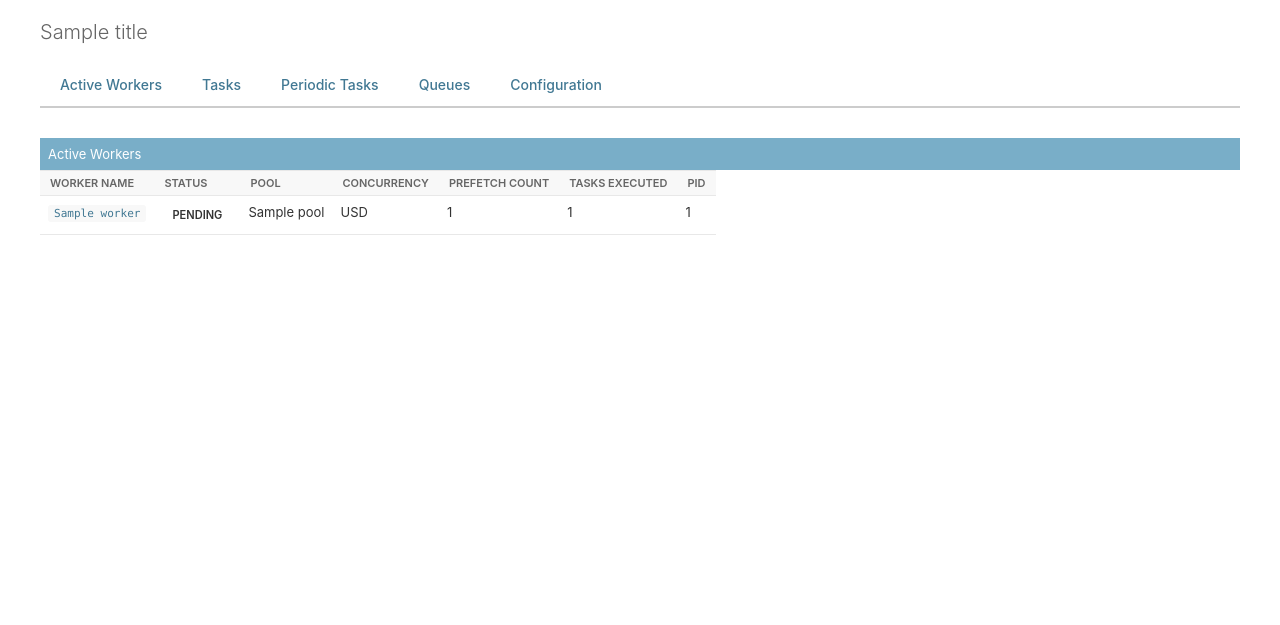
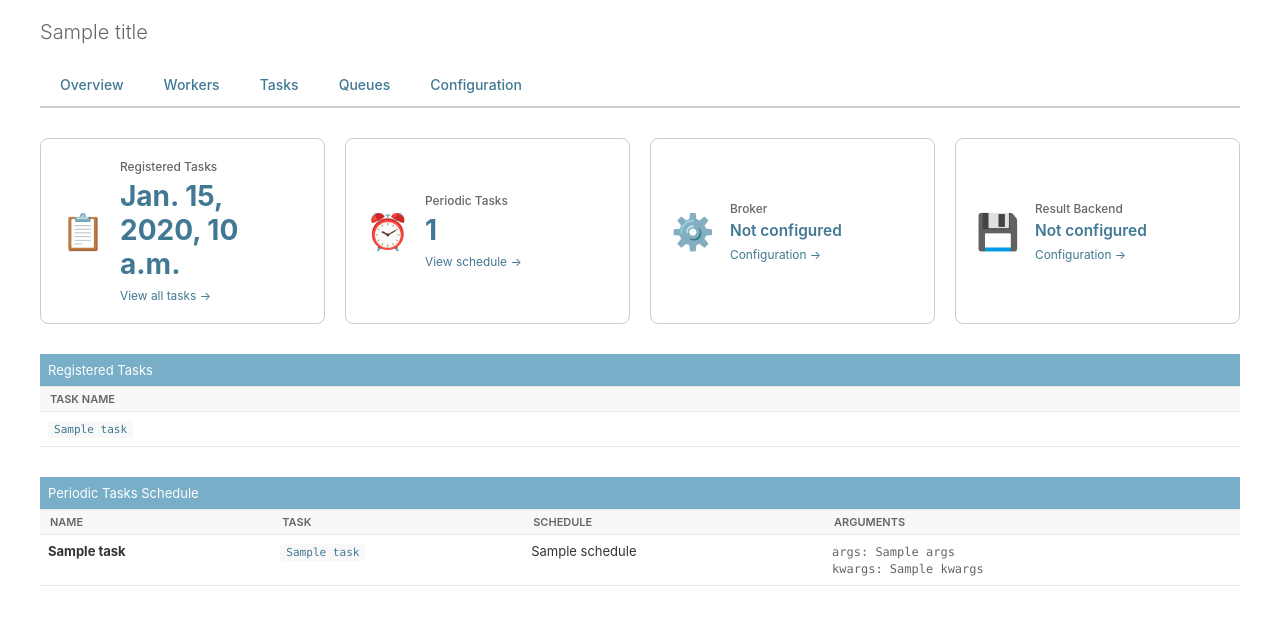
Before and after one commit to yassi/dj-celery-panel, a Django app: template dj_celery_panel/templates/admin/dj_celery_panel/index.html in a window 1280 px wide. Shown: the part 86-711 px from the top of the page. Run offline with Django 4.2, Linux system fonts and the light colour scheme; the template is opened without the code that fills it: most values are stand-ins (such as "Sample title", 1, 10 or a date in 2020); parts of the project's set-up code (start-up, migrations or seed data) failed here and were passed over.

Commit message:
fill out queues template and separate workers template from overview

```diff
--- a/dj_celery_panel/templates/admin/dj_celery_panel/_tabs.html
+++ b/dj_celery_panel/templates/admin/dj_celery_panel/_tabs.html
@@ -3,14 +3,14 @@
 <div class="module">
 
     <nav class="celery-tabs">
-        <a href="{% url 'dj_celery_panel:index' %}" class="celery-tab {% if current_tab == 'workers' %}celery-tab-active{% endif %}">
-            {% trans 'Active Workers' %}
+        <a href="{% url 'dj_celery_panel:index' %}" class="celery-tab {% if current_tab == 'overview' %}celery-tab-active{% endif %}">
+            {% trans 'Overview' %}
+        </a>
+        <a href="{% url 'dj_celery_panel:workers' %}" class="celery-tab {% if current_tab == 'workers' %}celery-tab-active{% endif %}">
+            {% trans 'Workers' %}
         </a>
         <a href="{% url 'dj_celery_panel:tasks' %}" class="celery-tab {% if current_tab == 'tasks' %}celery-tab-active{% endif %}">
             {% trans 'Tasks' %}
-        </a>
-        <a href="{% url 'dj_celery_panel:periodic_tasks' %}" class="celery-tab {% if current_tab == 'periodic_tasks' %}celery-tab-active{% endif %}">
-            {% trans 'Periodic Tasks' %}
         </a>
         <a href="{% url 'dj_celery_panel:queues' %}" class="celery-tab {% if current_tab == 'queues' %}celery-tab-active{% endif %}">
             {% trans 'Queues' %}
--- a/dj_celery_panel/templates/admin/dj_celery_panel/index.html
+++ b/dj_celery_panel/templates/admin/dj_celery_panel/index.html
@@ -4,45 +4,128 @@
 {% block content %}
 {% include "admin/dj_celery_panel/_tabs.html" %}
 
+<div class="celery-tab-content">
+    <!-- Overview Cards -->
+    <div class="overview-cards">
+        <div class="overview-card">
+            <div class="overview-card-icon">📋</div>
+            <div class="overview-card-content">
+                <div class="overview-card-label">{% trans 'Registered Tasks' %}</div>
+                <div class="overview-card-value">{{ registered_tasks_count }}</div>
+                <a href="{% url 'dj_celery_panel:tasks' %}" class="overview-card-link">{% trans 'View all tasks →' %}</a>
+            </div>
+        </div>
+
+        <div class="overview-card">
+            <div class="overview-card-icon">⏰</div>
+            <div class="overview-card-content">
+                <div class="overview-card-label">{% trans 'Periodic Tasks' %}</div>
+                <div class="overview-card-value">{{ periodic_tasks_count }}</div>
+                <a href="#periodic-section" class="overview-card-link">{% trans 'View schedule →' %}</a>
+            </div>
+        </div>
+
+        <div class="overview-card">
+            <div class="overview-card-icon">⚙️</div>
+            <div class="overview-card-content">
+                <div class="overview-card-label">{% trans 'Broker' %}</div>
+                <div class="overview-card-value-small">{{ config.broker_type|default:"Not configured" }}</div>
+                <a href="{% url 'dj_celery_panel:configuration' %}" class="overview-card-link">{% trans 'Configuration →' %}</a>
+            </div>
+        </div>
+
+        <div class="overview-card">
+            <div class="overview-card-icon">💾</div>
+            <div class="overview-card-content">
+                <div class="overview-card-label">{% trans 'Result Backend' %}</div>
+                <div class="overview-card-value-small">{{ config.result_backend_type|default:"Not configured" }}</div>
+                <a href="{% url 'dj_celery_panel:configuration' %}" class="overview-card-link">{% trans 'Configuration →' %}</a>
+            </div>
+        </div>
+    </div>
+
+    <!-- Registered Tasks Section -->
     <div class="module">
-    <h2>{% trans 'Active Workers' %}</h2>
-    <table class="workers-table">
+        <h2>{% trans 'Registered Tasks' %}</h2>
+        {% if registered_tasks %}
+        <div class="results">
+            <table id="result_list">
                 <thead>
                     <tr>
-                <th>{% trans 'Worker Name' %}</th>
-                <th>{% trans 'Status' %}</th>
-                <th>{% trans 'Pool' %}</th>
-                <th>{% trans 'Concurrency' %}</th>
-                <th>{% trans 'Prefetch Count' %}</th>
-                <th>{% trans 'Tasks Executed' %}</th>
-                <th>{% trans 'PID' %}</th>
+                        <th scope="col">{% trans 'Task Name' %}</th>
                     </tr>
                 </thead>
                 <tbody>
-            {% if celery_status.workers_detail %}
-                {% for worker in celery_status.workers_detail %}
+                    {% for task in registered_tasks %}
                     <tr>
-                    <td><code class="worker-name">{{ worker.name }}</code></td>
-                    <td><span class="worker-status worker-status-{{ worker.status }}">{{ worker.status|capfirst }}</span></td>
-                    <td>{{ worker.pool }}</td>
-                    <td>{{ worker.concurrency }}</td>
-                    <td>{{ worker.prefetch_count }}</td>
-                    <td>{{ worker.total_tasks_executed }}</td>
-                    <td>{{ worker.pid }}</td>
+                        <td><code class="task-name">{{ task }}</code></td>
                     </tr>
                     {% endfor %}
-            {% else %}
-                <tr class="empty-state-row">
-                    <td colspan="7" class="empty-state-message">
-                        <div class="empty-state-content">
-                            <span class="empty-state-icon">⚠️</span>
-                            <p class="empty-state-title">{% trans 'No Workers Running' %}</p>
-                            <p class="empty-state-text">{% trans 'Start a Celery worker to process tasks.' %}</p>
-                        </div>
-                    </td>
-                </tr>
-            {% endif %}
                 </tbody>
             </table>
         </div>
+        {% else %}
+        <div class="empty-state-row">
+            <div class="empty-state-message">
+                <div class="empty-state-content">
+                    <span class="empty-state-icon">📋</span>
+                    <p class="empty-state-title">{% trans 'No Registered Tasks' %}</p>
+                    <p class="empty-state-text">{% trans 'No tasks have been registered in the Celery app.' %}</p>
+                </div>
+            </div>
+        </div>
+        {% endif %}
+    </div>
+
+    <!-- Periodic Tasks Section -->
+    <div id="periodic-section" class="module">
+        <h2>{% trans 'Periodic Tasks Schedule' %}</h2>
+        {% if periodic_tasks %}
+        <div class="results">
+            <table id="result_list">
+                <thead>
+                    <tr>
+                        <th scope="col">{% trans 'Name' %}</th>
+                        <th scope="col">{% trans 'Task' %}</th>
+                        <th scope="col">{% trans 'Schedule' %}</th>
+                        <th scope="col">{% trans 'Arguments' %}</th>
+                    </tr>
+                </thead>
+                <tbody>
+                    {% for task in periodic_tasks %}
+                    <tr>
+                        <td><strong>{{ task.name }}</strong></td>
+                        <td><code class="task-name">{{ task.task }}</code></td>
+                        <td>{{ task.schedule }}</td>
+                        <td>
+                            {% if task.args %}
+                                <code>args: {{ task.args }}</code><br>
+                            {% endif %}
+                            {% if task.kwargs %}
+                                <code>kwargs: {{ task.kwargs }}</code>
+                            {% endif %}
+                            {% if not task.args and not task.kwargs %}
+                                <span class="config-value-muted">{% trans 'No arguments' %}</span>
+                            {% endif %}
+                        </td>
+                    </tr>
+                    {% endfor %}
+                </tbody>
+            </table>
+        </div>
+        {% else %}
+        <div class="empty-state-row">
+            <div class="empty-state-message">
+                <div class="empty-state-content">
+                    <span class="empty-state-icon">⏰</span>
+                    <p class="empty-state-title">{% trans 'No Periodic Tasks' %}</p>
+                    <p class="empty-state-text">{% trans 'No periodic tasks have been configured in the beat schedule.' %}</p>
+                </div>
+            </div>
+        </div>
+        {% endif %}
+    </div>
+
+
+</div>
 {% endblock %}
```
Also changed, not shown: dj_celery_panel/templates/admin/dj_celery_panel/queues.html (+35 -4 lines), dj_celery_panel/templates/admin/dj_celery_panel/workers.html (added, +50 -0 lines). Lines whose indentation alone changed are shown as unchanged.
